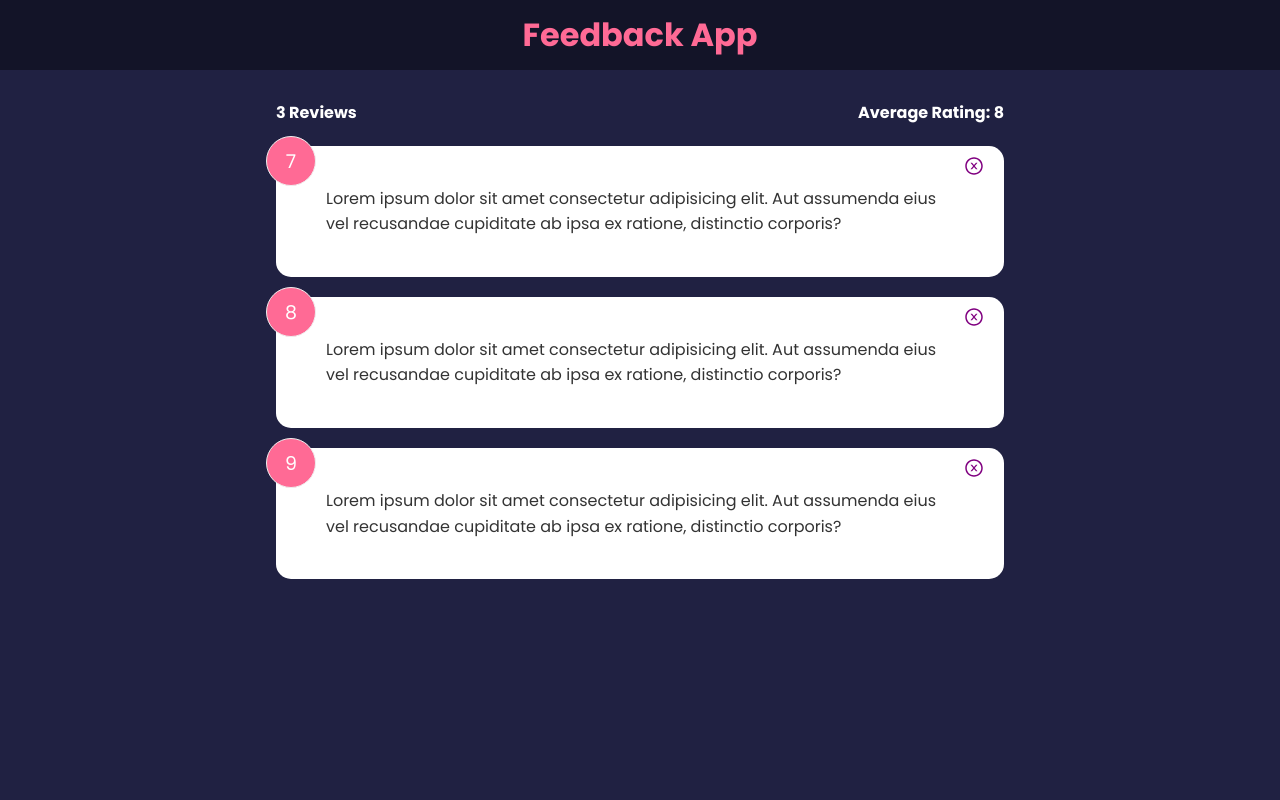
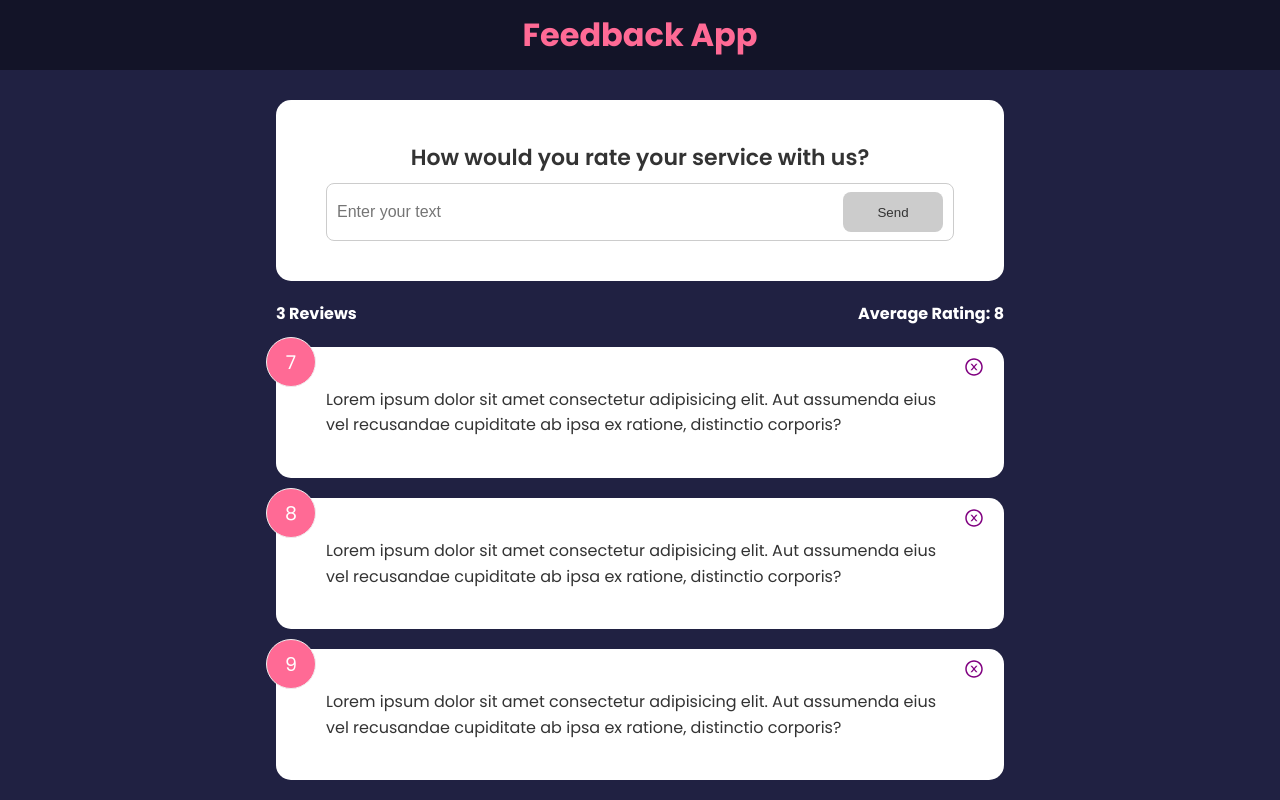
Before and after one commit to Mezin24/react_feedback_app, a React (Create React App) app: page / in a window 1280 px wide. Built offline with nearby package versions, Linux system fonts and the light colour scheme.

Commit message:
add form input and btn custom cmp

```diff
--- a/src/App.js
+++ b/src/App.js
@@ -1,5 +1,6 @@
 import React, { useState } from 'react'
 import Header from './components/Header'
+import FeedbackForm from './components/FeedbackForm'
 import FeedbackList from './components/FeedbackList'
 import FeedbackStats from './components/FeedbackStats'
 import data from './data/data'
@@ -18,6 +19,7 @@ function App() {
         <>
             <Header />
             <div className="container">
+                <FeedbackForm />
                 {feedback.length !== 0 && <FeedbackStats feedback={feedback} />}
                 <FeedbackList
                     feedback={feedback}
--- /dev/null
+++ b/src/components/FeedbackForm.jsx
@@ -0,0 +1,28 @@
+import React, { useState } from 'react'
+import Button from './UI/Button'
+import Card from './UI/Card'
+
+function FeedbackForm() {
+    const [textInput, setTextInput] = useState('')
+
+    const changeHandler = (event) => setTextInput(event.target.value)
+
+    return (
+        <Card>
+            <form>
+                <h2>How would you rate your service with us?</h2>
+                <div className="input-group">
+                    <input
+                        type="text"
+                        placeholder="Enter your text"
+                        value={textInput}
+                        onChange={changeHandler}
+                    />
+                    <Button isDisabled={textInput.length < 10}>Send</Button>
+                </div>
+            </form>
+        </Card>
+    )
+}
+
+export default FeedbackForm
--- /dev/null
+++ b/src/components/UI/Button.jsx
@@ -0,0 +1,30 @@
+import React from 'react'
+import PropTypes from 'prop-types'
+
+function Button({ type, isDisabled, children, variation }) {
+    return (
+        <button
+            className={`btn btn-${variation}`}
+            type={type}
+            disabled={isDisabled}
+        >
+            {children}
+        </button>
+    )
+}
+
+Button.defaultProps = {
+    type: 'button',
+    isDisabled: false,
+    children: 'Click',
+    variation: 'primary',
+}
+
+Button.propTypes = {
+    type: PropTypes.string.isRequired,
+    isDisabled: PropTypes.bool.isRequired,
+    variation: PropTypes.string.isRequired,
+    children: PropTypes.node.isRequired,
+}
+
+export default Button
--- a/src/index.css
+++ b/src/index.css
@@ -112,6 +112,7 @@ header {
     border: 1px solid #ccc;
     padding: 8px 10px;
     border-radius: 8px;
+    margin-top: 0.5em;
 }
 
 input {
```
